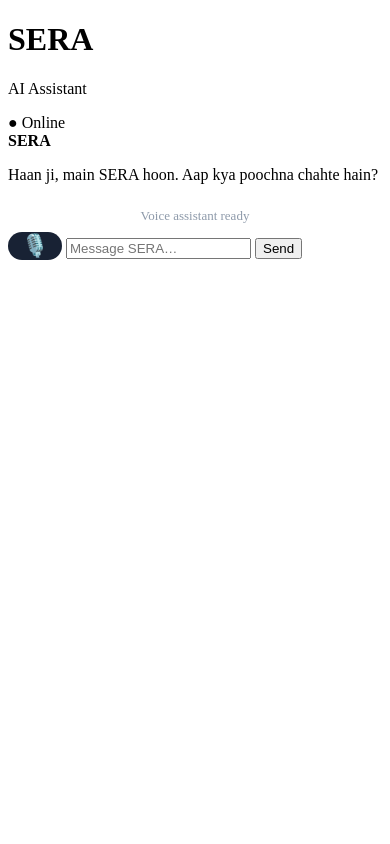
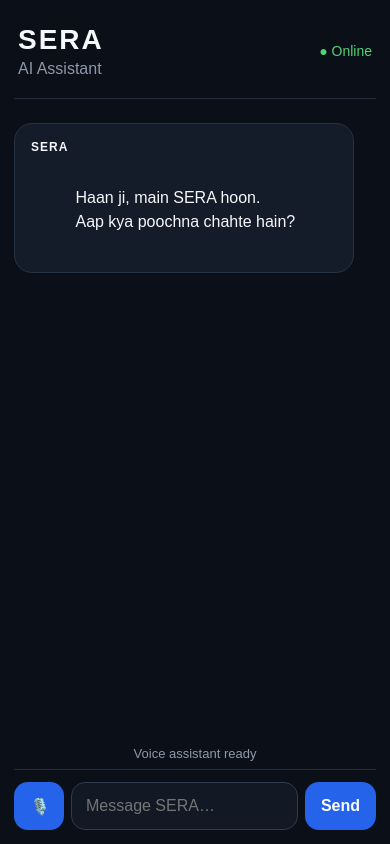
Before and after one commit to pankaj2312n-oss/Sera-backend, a website: page public/index.html in a window 390 px wide. Drawn offline with Linux system fonts and the light colour scheme.

Commit message:
Add responsive styles and voice assistant UI

```diff
--- a/public/style.css
+++ b/public/style.css
@@ -1,3 +1,125 @@
+* {
+  box-sizing: border-box;
+}
+
+body {
+  margin: 0;
+  font-family: Arial, sans-serif;
+  background: #0b0f17;
+  color: #f5f7fb;
+}
+
+.app {
+  width: 100%;
+  max-width: 760px;
+  min-height: 100vh;
+  margin: 0 auto;
+  display: flex;
+  flex-direction: column;
+  padding: 20px;
+}
+
+.header {
+  display: flex;
+  align-items: center;
+  justify-content: space-between;
+  padding: 10px 4px 20px;
+  border-bottom: 1px solid #252d3a;
+}
+
+.header h1 {
+  margin: 0;
+  font-size: 32px;
+  letter-spacing: 2px;
+}
+
+.header p {
+  margin: 4px 0 0;
+  color: #8e9aaa;
+}
+
+.status {
+  color: #52d273;
+  font-size: 14px;
+}
+
+.chat {
+  flex: 1;
+  padding: 24px 0;
+  overflow-y: auto;
+}
+
+.msg {
+  max-width: 88%;
+  margin-bottom: 18px;
+  padding: 14px 16px;
+  border-radius: 18px;
+  line-height: 1.5;
+}
+
+.msg b {
+  display: block;
+  margin-bottom: 6px;
+  font-size: 12px;
+  letter-spacing: 1px;
+}
+
+.msg p {
+  margin: 0;
+  white-space: pre-wrap;
+}
+
+.msg.sera {
+  background: #151c29;
+  border: 1px solid #273246;
+  margin-right: auto;
+}
+
+.msg.user {
+  background: #24344d;
+  margin-left: auto;
+}
+
+.composer {
+  display: flex;
+  gap: 10px;
+  padding-top: 12px;
+  border-top: 1px solid #252d3a;
+}
+
+#input {
+  flex: 1;
+  min-width: 0;
+  padding: 15px 16px;
+  border: 1px solid #303b4d;
+  border-radius: 14px;
+  outline: none;
+  background: #121824;
+  color: #fff;
+  font-size: 16px;
+}
+
+#input:focus {
+  border-color: #5b8cff;
+}
+
+.composer button {
+  border: 0;
+  border-radius: 14px;
+  padding: 0 20px;
+  background: #2563eb;
+  color: white;
+  font-size: 16px;
+  font-weight: 600;
+  cursor: pointer;
+}
+
+.composer button:disabled {
+  opacity: 0.5;
+}
+
+/* SERA Voice Assistant */
+
 .voice-button {
   width: 54px;
   min-width: 54px;
@@ -9,8 +131,17 @@
   cursor: pointer;
 }
 
+.voice-button:hover {
+  background: #22304a;
+}
+
+.voice-button:active {
+  transform: scale(0.96);
+}
+
 .voice-button:disabled {
   opacity: 0.5;
+  cursor: not-allowed;
 }
 
 .voice-status {
@@ -19,3 +150,38 @@
   font-size: 13px;
   padding: 8px 0;
 }
+
+/* Mobile */
+
+@media (max-width: 600px) {
+  .app {
+    padding: 14px;
+  }
+
+  .header h1 {
+    font-size: 28px;
+  }
+
+  .msg {
+    max-width: 94%;
+  }
+
+  .composer {
+    gap: 7px;
+  }
+
+  .composer button {
+    padding: 0 16px;
+  }
+
+  .voice-button {
+    width: 50px;
+    min-width: 50px;
+    font-size: 20px;
+  }
+
+  #input {
+    font-size: 16px;
+    padding: 14px;
+  }
+}
```
